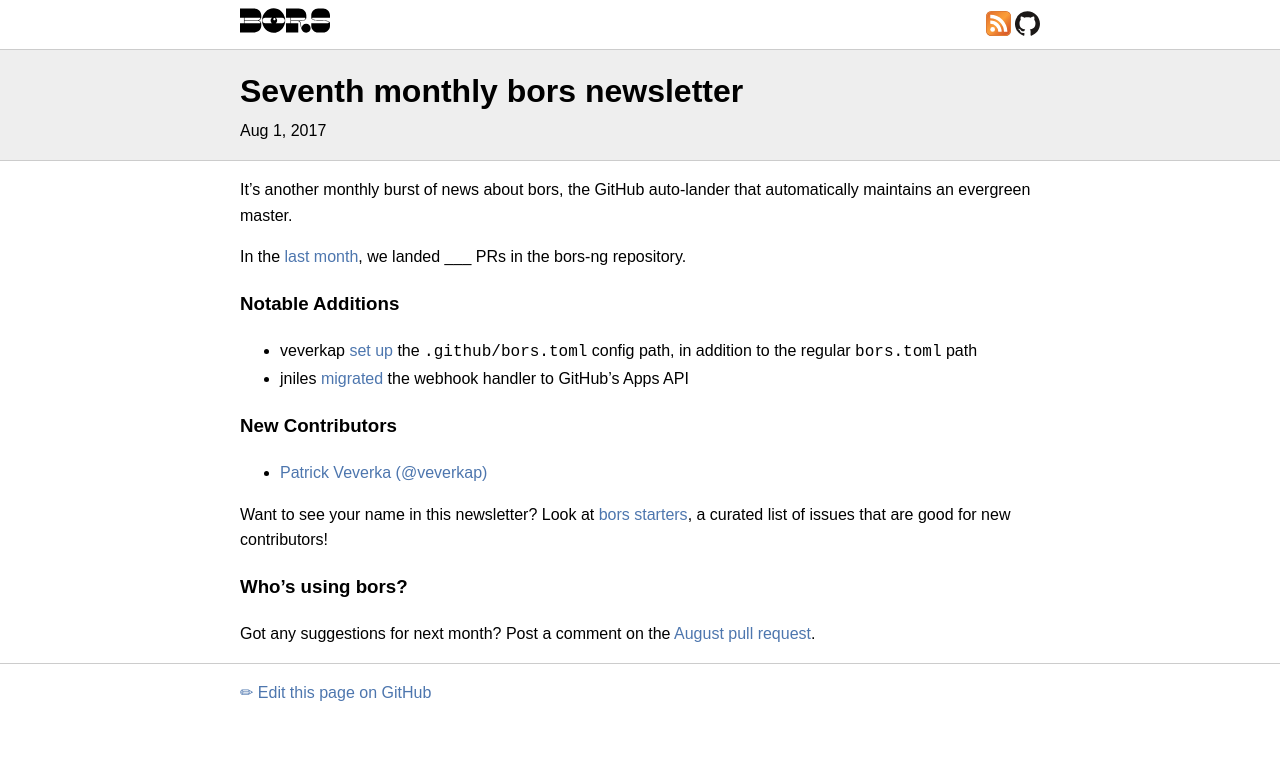
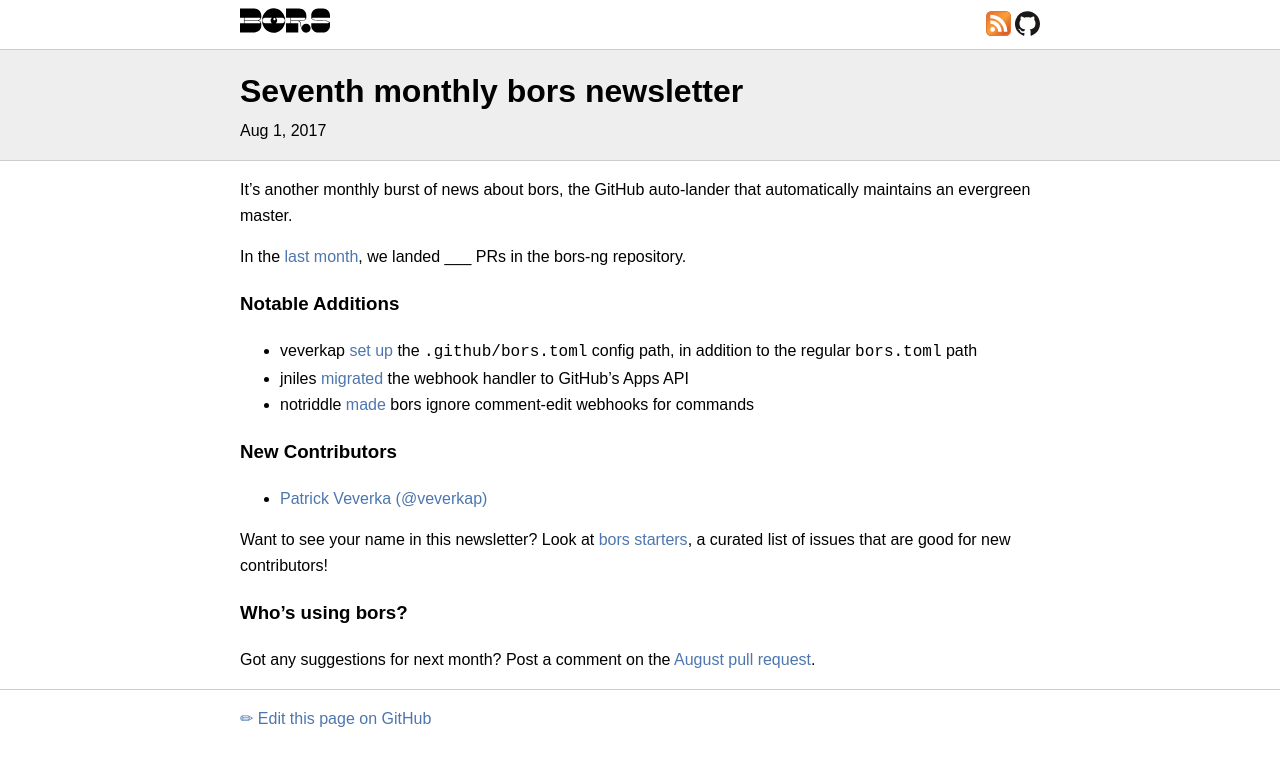
Before and after one commit to bors-ng/bors-ng.github.io, a Jekyll site: the page built from _posts/2017-08-01-tmib-07.md, in a window 1280 px wide. Shown: the top 766 px of the page. Built offline with Jekyll 4.4.1, drawn with Linux system fonts in a browser that asks for light colours.

Commit message:
Add bors-ng/bors-ng#223

```diff
--- a/_posts/2017-08-01-tmib-07.md
+++ b/_posts/2017-08-01-tmib-07.md
@@ -17,6 +17,7 @@ we landed ___ PRs in the bors-ng repository.
 
 * veverkap [set up](https://github.com/bors-ng/bors-ng/pull/222) the `.github/bors.toml` config path, in addition to the regular `bors.toml` path
 * jniles [migrated](https://github.com/bors-ng/bors-ng/pull/224) the webhook handler to GitHub's Apps API
+* notriddle [made](https://github.com/bors-ng/bors-ng/pull/223) bors ignore comment-edit webhooks for commands
 
 
 ### New Contributors
```
